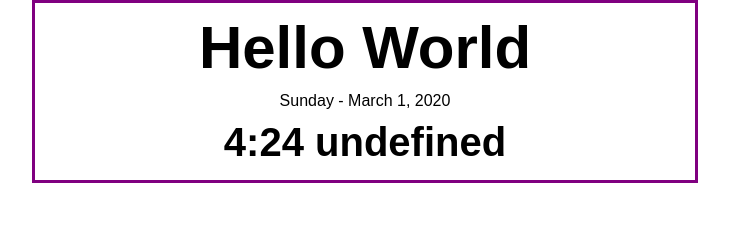
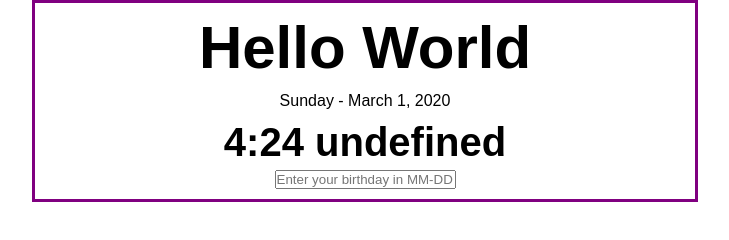
Before and after one commit to micah-rose/js-thirty, a plain HTML site: page index.html in a window 1280 px wide. Shown: the whole page, without its empty margins (275-1004 px from the left). Drawn offline with Linux system fonts and the light colour scheme.

Commit message:
Added an input tag to html file to take in users date of birth without the year.

```diff
--- a/index.html
+++ b/index.html
@@ -8,6 +8,7 @@
     <h2 id="hw-main">Heading</h2>
     <p id="hw-date">Today's date</p>
     <h3 id="hw-time">Current Time</h3>
+    <input type="text" id="hw-bDay" placeholder="Enter your birthday in MM-DD format">
     <script src="main.js"></script>
   </body>
 </html>
```
